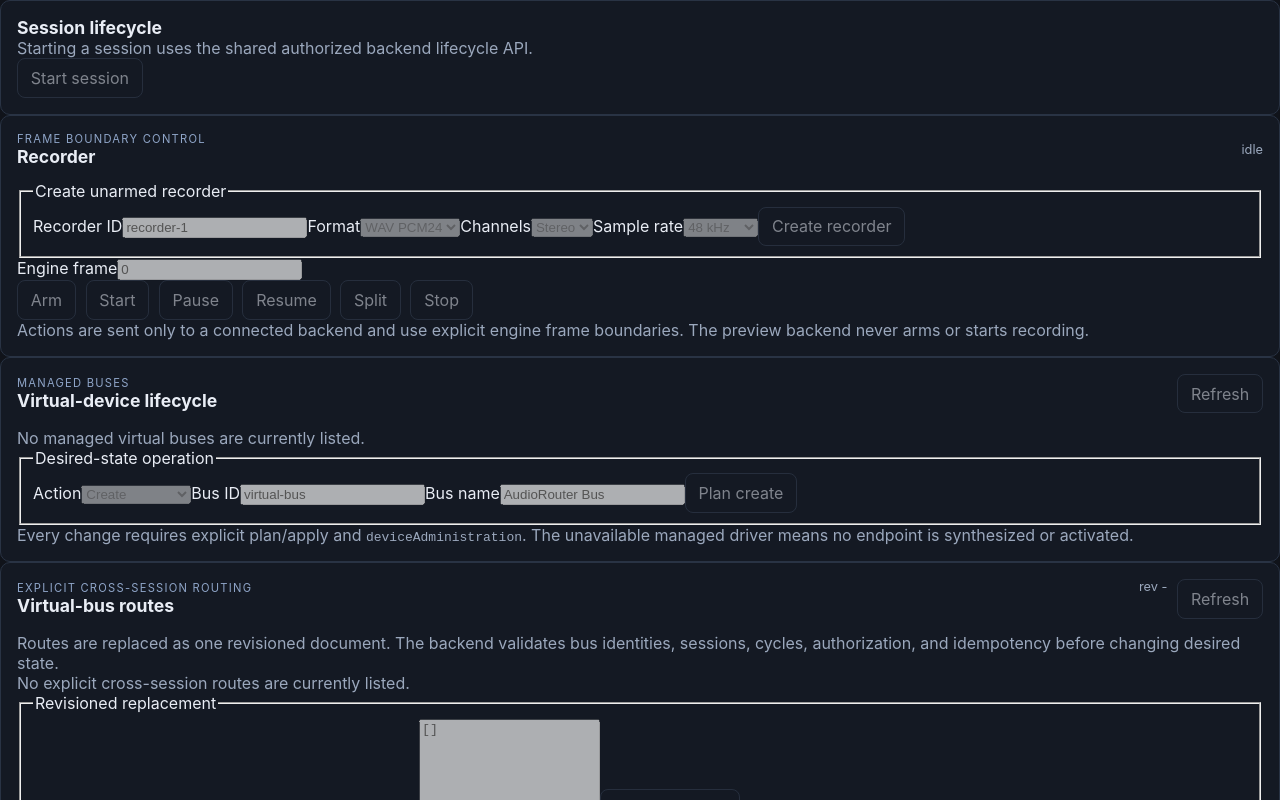
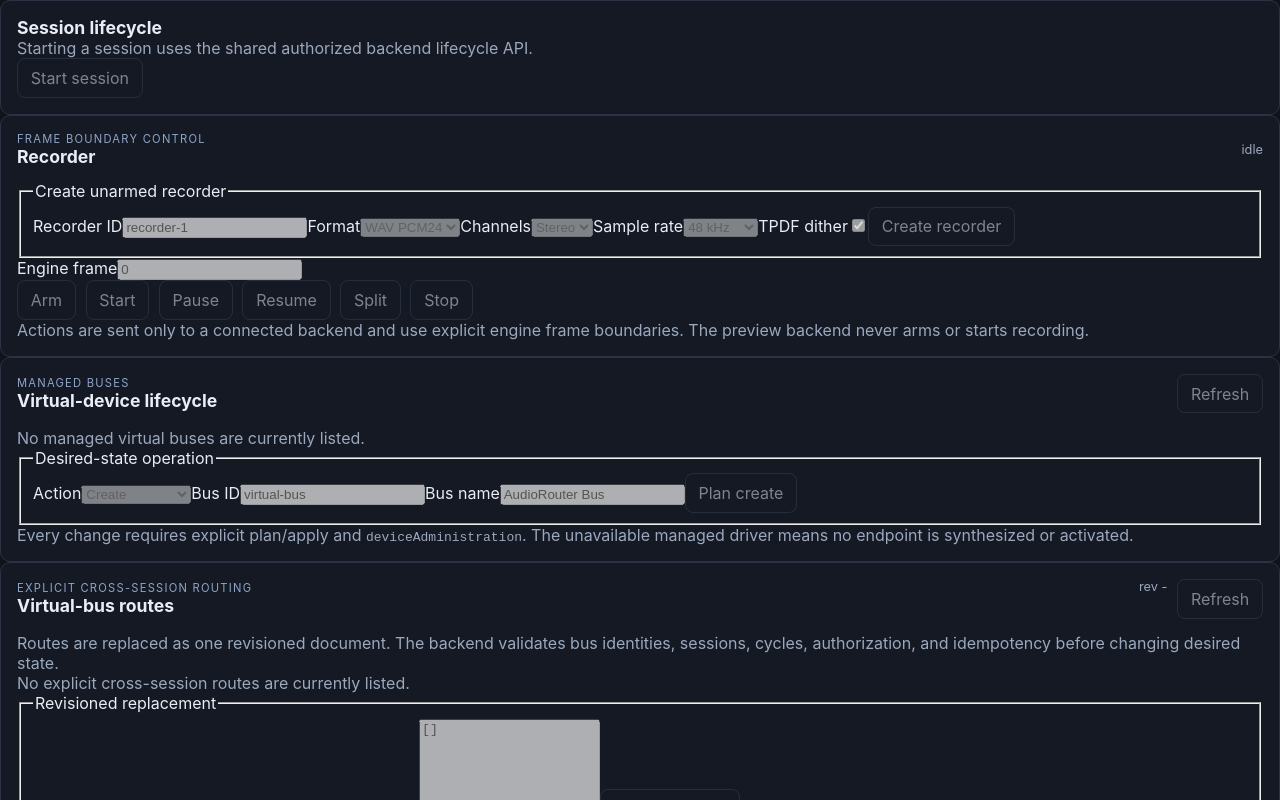
Before and after one commit to MrDesjardins/audiorouter, a React (Vite) app in the folder ui/: page / in a window 1280 px wide. Shown: the top 800 px of the page. Built offline with nearby package versions, Linux system fonts and the light colour scheme.

Commit message:
feat: expose recorder dither control

```diff
--- a/ui/src/App.tsx
+++ b/ui/src/App.tsx
@@ -313,6 +313,7 @@ function RecorderActions({ backend, sessionId, connected, recorderStatuses, reco
   const [format, setFormat] = useState<import("@audiorouter/contracts").RecorderFileFormat>("wavPcm24");
   const [channels, setChannels] = useState<1 | 2>(2);
   const [sampleRate, setSampleRate] = useState<44100 | 48000>(48000);
+  const [dither, setDither] = useState(true);
   const frame = Number.parseInt(frameText, 10);
   const validFrame = Number.isSafeInteger(frame) && frame >= 0;
   useEffect(() => {
@@ -325,7 +326,7 @@ function RecorderActions({ backend, sessionId, connected, recorderStatuses, reco
     if (!recorderId.trim()) { setMessage("Provide a recorder ID."); return; }
     setMessage("Creating an unarmed recorder...");
     try {
-      const result = await backend.createRecorder({ sessionId, recorderId: recorderId.trim(), format, sequence: 1, channels, sampleRate, dither: true, queueCapacity: 8, maximumChunksPerPass: 1, idempotencyKey: uiIdempotencyKey("recorder-create") });
+      const result = await backend.createRecorder({ sessionId, recorderId: recorderId.trim(), format, sequence: 1, channels, sampleRate, dither, queueCapacity: 8, maximumChunksPerPass: 1, idempotencyKey: uiIdempotencyKey("recorder-create") });
       setState(result.state);
       setMessage(`Recorder ${result.recorderId} created unarmed at ${result.path}.`);
     } catch (error) {
@@ -346,7 +347,7 @@ function RecorderActions({ backend, sessionId, connected, recorderStatuses, reco
   };
   return <section className="panel recorder-actions" aria-labelledby="recorder-actions-heading">
     <div className="section-heading"><div><p className="eyebrow">Frame boundary control</p><h2 id="recorder-actions-heading">Recorder</h2></div><span className="badge">{state}</span></div>
-    <fieldset disabled={!connected}><legend>Create unarmed recorder</legend><label>Recorder ID<input aria-label="Recorder ID" value={recorderId} onChange={(event) => setRecorderId(event.target.value)} /></label><label>Format<select aria-label="Recorder format" value={format} onChange={(event) => setFormat(event.target.value as typeof format)}><option value="wavPcm24">WAV PCM24</option><option value="wavPcm16">WAV PCM16</option><option value="wavFloat32">WAV Float32</option><option value="flac16">FLAC 16</option><option value="flac24">FLAC 24</option></select></label><label>Channels<select aria-label="Recorder channels" value={channels} onChange={(event) => setChannels(Number(event.target.value) as 1 | 2)}><option value={1}>Mono</option><option value={2}>Stereo</option></select></label><label>Sample rate<select aria-label="Recorder sample rate" value={sampleRate} onChange={(event) => setSampleRate(Number(event.target.value) as 44100 | 48000)}><option value={48000}>48 kHz</option><option value={44100}>44.1 kHz</option></select></label><button type="button" className="secondary" onClick={() => void create()}>Create recorder</button></fieldset>
+    <fieldset disabled={!connected}><legend>Create unarmed recorder</legend><label>Recorder ID<input aria-label="Recorder ID" value={recorderId} onChange={(event) => setRecorderId(event.target.value)} /></label><label>Format<select aria-label="Recorder format" value={format} onChange={(event) => setFormat(event.target.value as typeof format)}><option value="wavPcm24">WAV PCM24</option><option value="wavPcm16">WAV PCM16</option><option value="wavFloat32">WAV Float32</option><option value="flac16">FLAC 16</option><option value="flac24">FLAC 24</option></select></label><label>Channels<select aria-label="Recorder channels" value={channels} onChange={(event) => setChannels(Number(event.target.value) as 1 | 2)}><option value={1}>Mono</option><option value={2}>Stereo</option></select></label><label>Sample rate<select aria-label="Recorder sample rate" value={sampleRate} onChange={(event) => setSampleRate(Number(event.target.value) as 44100 | 48000)}><option value={48000}>48 kHz</option><option value={44100}>44.1 kHz</option></select></label><label>TPDF dither<input aria-label="TPDF dither" type="checkbox" checked={dither} onChange={(event) => setDither(event.target.checked)} /></label><button type="button" className="secondary" onClick={() => void create()}>Create recorder</button></fieldset>
     <label>Engine frame<input aria-label="Recorder engine frame" inputMode="numeric" value={frameText} onChange={(event) => setFrameText(event.target.value)} disabled={!connected} /></label>
     <div className="actions">
       <button type="button" className="secondary" onClick={() => void run("Arming", () => backend.armRecorder(sessionId, uiIdempotencyKey("recorder-arm")))} disabled={!connected}>Arm</button>
```
Also changed, not shown: 2 other files (tests, documents, lock files or other folders).
